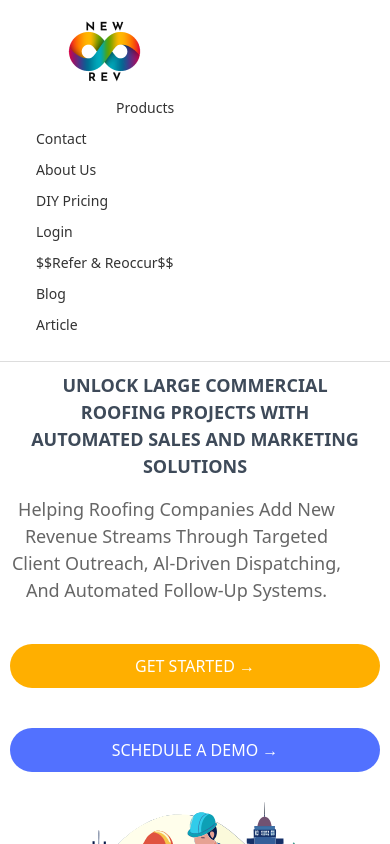
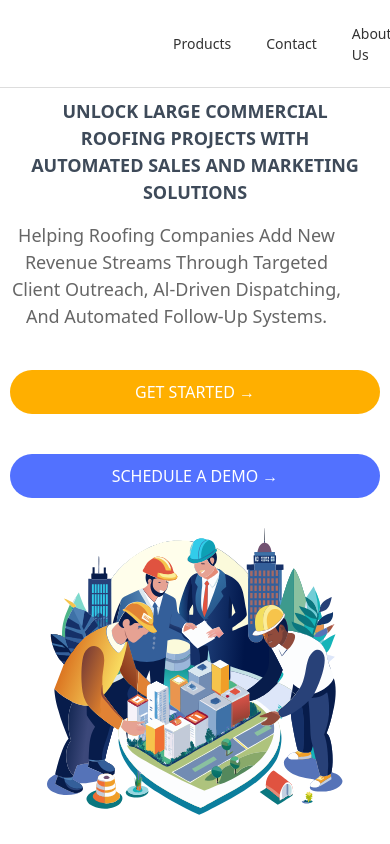
Before and after one commit to nidu003/rev, a Next.js app: page / in a window 390 px wide. Shown: the top 844 px of the page. Built offline with nearby package versions, Linux system fonts and the light colour scheme.

Commit message:
update globals.css

```diff
--- a/app/globals.css
+++ b/app/globals.css
@@ -14,7 +14,6 @@ html,body {
 }
 
 /*Nav*/
-/* Base styles for desktop */
 .nav {
   display: flex;
   justify-content: space-between;
@@ -79,20 +78,21 @@ html,body {
 /* Mobile (max-width: 768px) */
 @media only screen and (max-width: 768px) {
   .nav {
-    flex-direction: column; /* Stack items vertically */
-    align-items: flex-start; /* Align on the left */
-    padding: 1rem; /* Increase padding for touch devices */
+    flex-direction: row; /* Keep items horizontal on mobile */
+    justify-content: space-between; /* Maintain spacing */
+    align-items: center; /* Center align items */
+    padding: 0.5rem; /* Adjust padding for touch devices */
   }
 
   .nav ul {
-    flex-direction: column; /* Stack the menu items vertically */
+    flex-direction: row; /* Keep the menu items in a row */
     padding: 0;
-    width: 100%; /* Make the ul take full width */
+    width: auto; /* Let the ul size automatically */
   }
 
   .nav li {
-    margin-right: 0; /* No right margin */
-    margin-bottom: 10px; /* Space between items */
+    margin-right: 15px; /* Maintain space between items */
+    margin-bottom: 0; /* No bottom margin since items are in a row */
   }
 
   .nav a {
@@ -839,14 +839,14 @@ button {
   }
 
   .imageContainerc {
-    flex-direction: column; /* Stack images vertically on smaller screens */
-    align-items: center; /* Center images */
-    justify-content: center; /* Center content */
+    flex-direction: column;
+    align-items: center;
+    justify-content: center;
   }
 
   .home {
-    margin-left: 0; /* Center home section */
-    margin-top: 5%; /* Adjust top margin */
+    margin-left: 0;
+    margin-top: 5%;
   }
 
   .floatRight {
```
